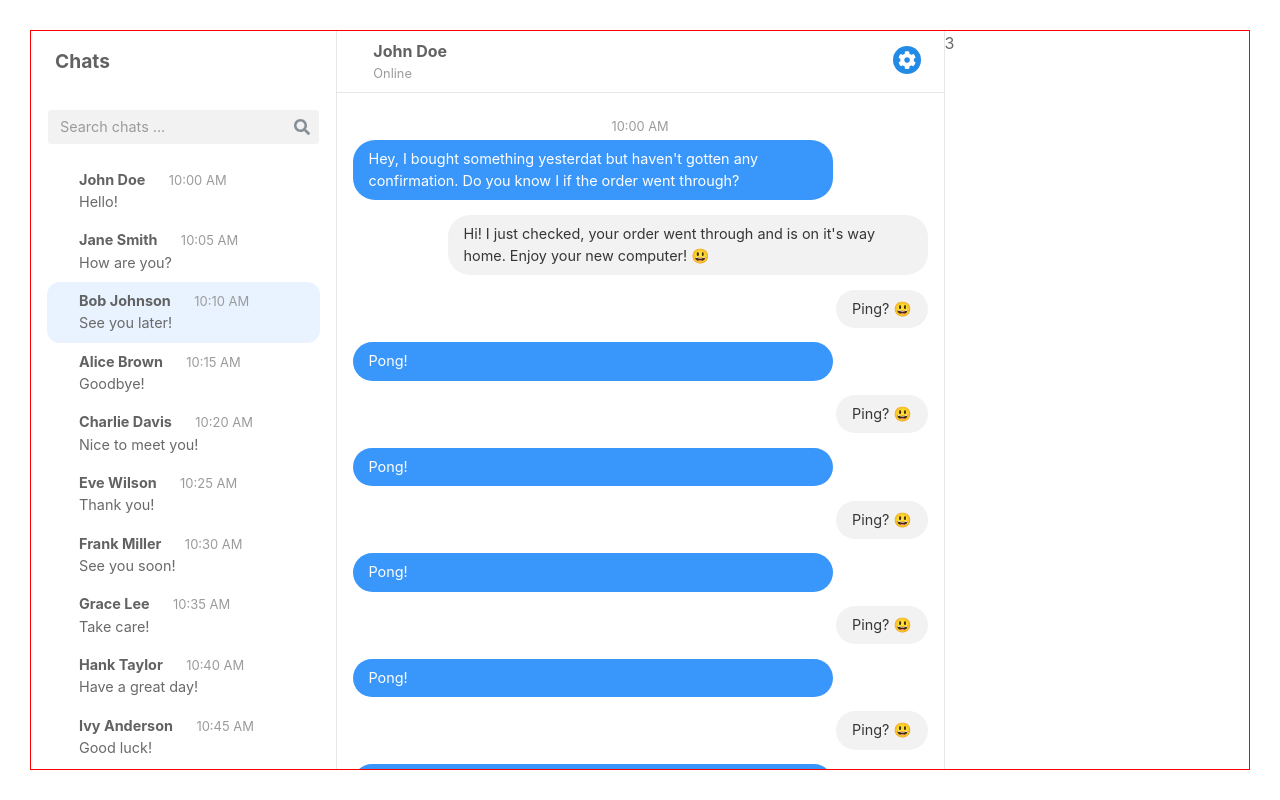
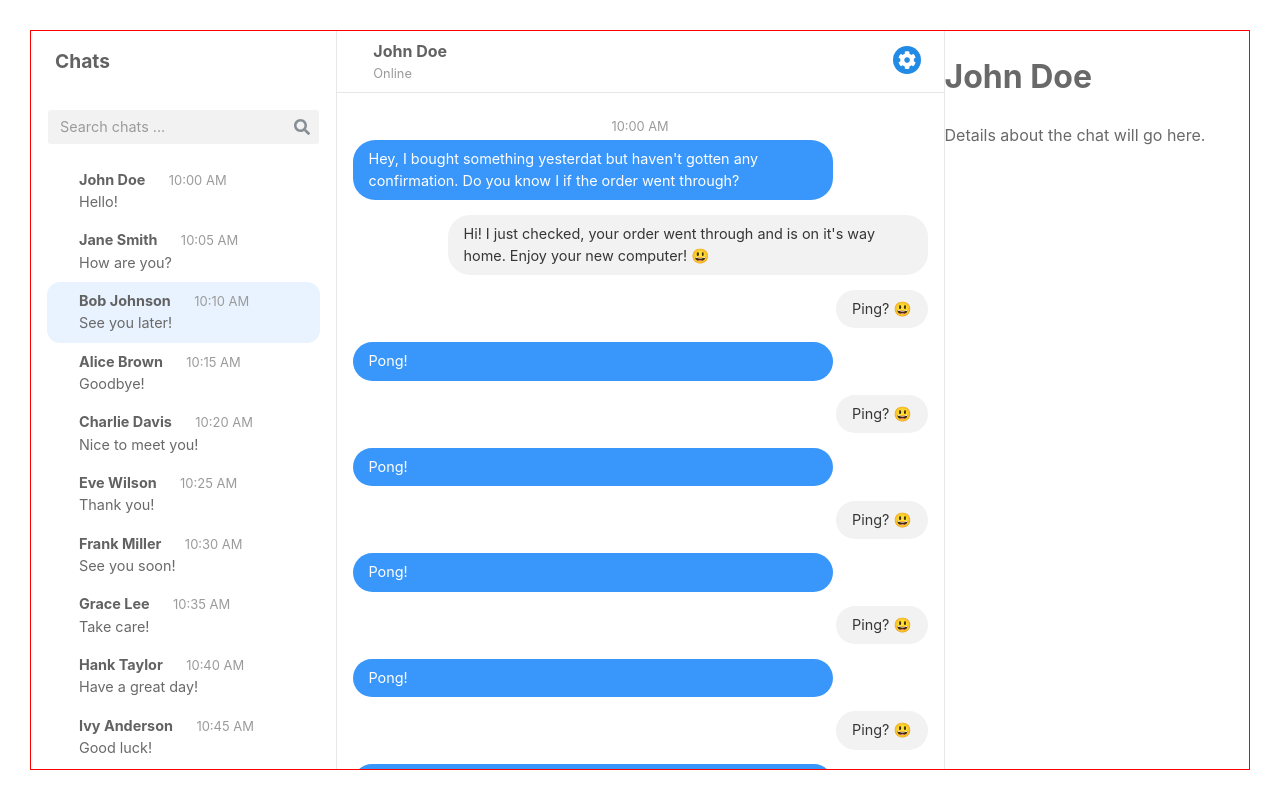
Before and after one commit to dmorozov/react-chat-template, a React (Vite) app: page / in a window 1280 px wide. Built offline with nearby package versions, Linux system fonts and the light colour scheme.

Commit message:
cleanup components names

```diff
--- /dev/null
+++ b/src/components/Chats/ChatInfo.tsx
@@ -0,0 +1,15 @@
+import { Chat } from "@/models/chat";
+
+
+interface ChatInfoProps {
+  chat: Chat;
+}
+
+export function ChatInfo({ chat }: ChatInfoProps) {
+  return (
+    <div>
+      <h1>{chat.name}</h1>
+      <p>Details about the chat will go here.</p>
+    </div>
+  );
+}
--- a/src/components/Chats/Chats.tsx
+++ b/src/components/Chats/Chats.tsx
@@ -1,8 +1,9 @@
 import clsx from 'clsx';
 import { Box, Grid } from '@mantine/core';
 import { Chat } from '@/models/chat';
+import { ChatInfo } from './ChatInfo';
+import { ChatMessages } from './ChatMessages';
 import { ChatsList } from './ChatsList';
-import { ChatThread } from './ChatThread';
 import classes from './Chats.module.css';
 
 
@@ -27,10 +28,10 @@ export function Chats() {
           className={clsx(classes.h100, classes.chat)}
           span={{ base: 12, sm: 8, md: 7, lg: 6, xl: 6 }}
         >
-          <ChatThread chat={currentChat} />
+          <ChatMessages chat={currentChat} />
         </Grid.Col>
         <Grid.Col className={classes.h100} span={{ base: 12, sm: 12, md: 5, lg: 3, xl: 3 }}>
-          3
+          <ChatInfo chat={currentChat} />
         </Grid.Col>
       </Grid>
     </Box>
```
Also changed, not shown: src/components/Chats/ChatMessages.tsx (renamed from src/components/Chats/ChatThread.tsx, +4 -4 lines), src/components/Chats/ChatMessages.module.css (renamed from src/components/Chats/ChatThread.module.css).
